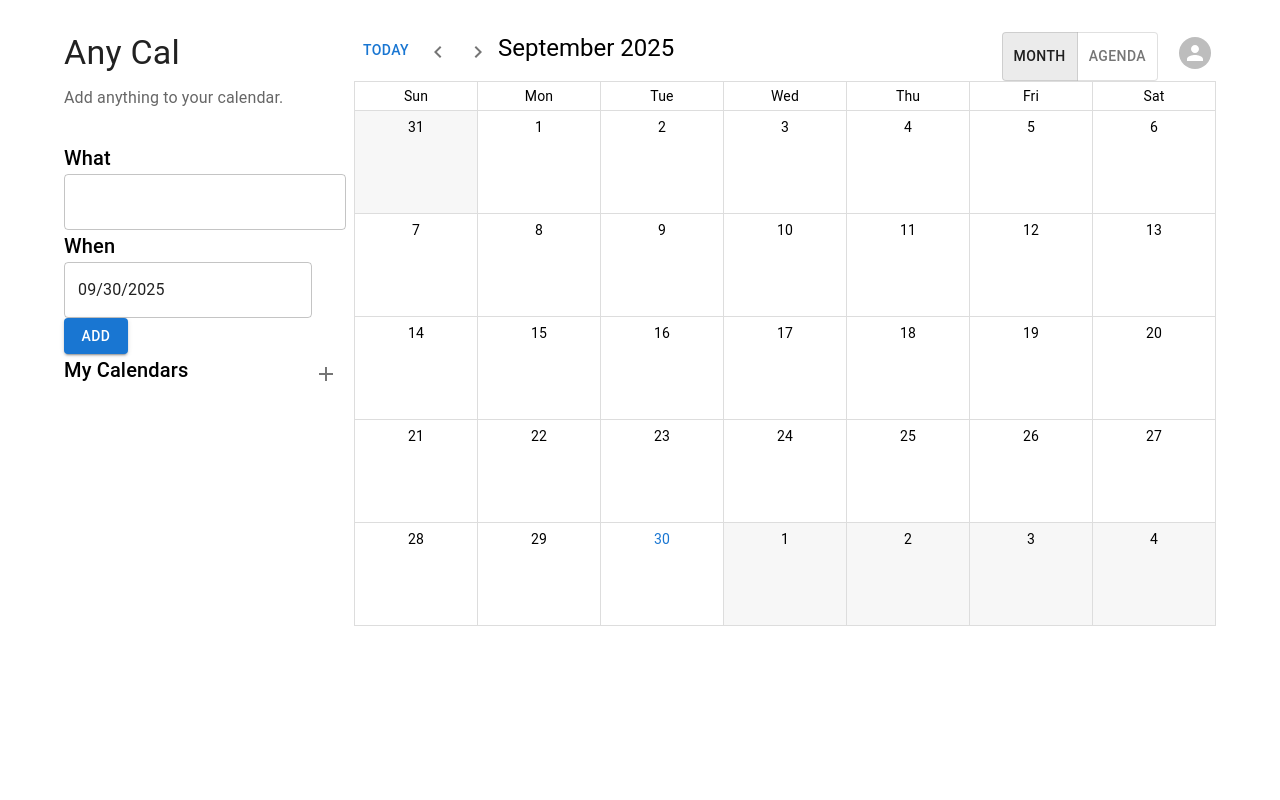
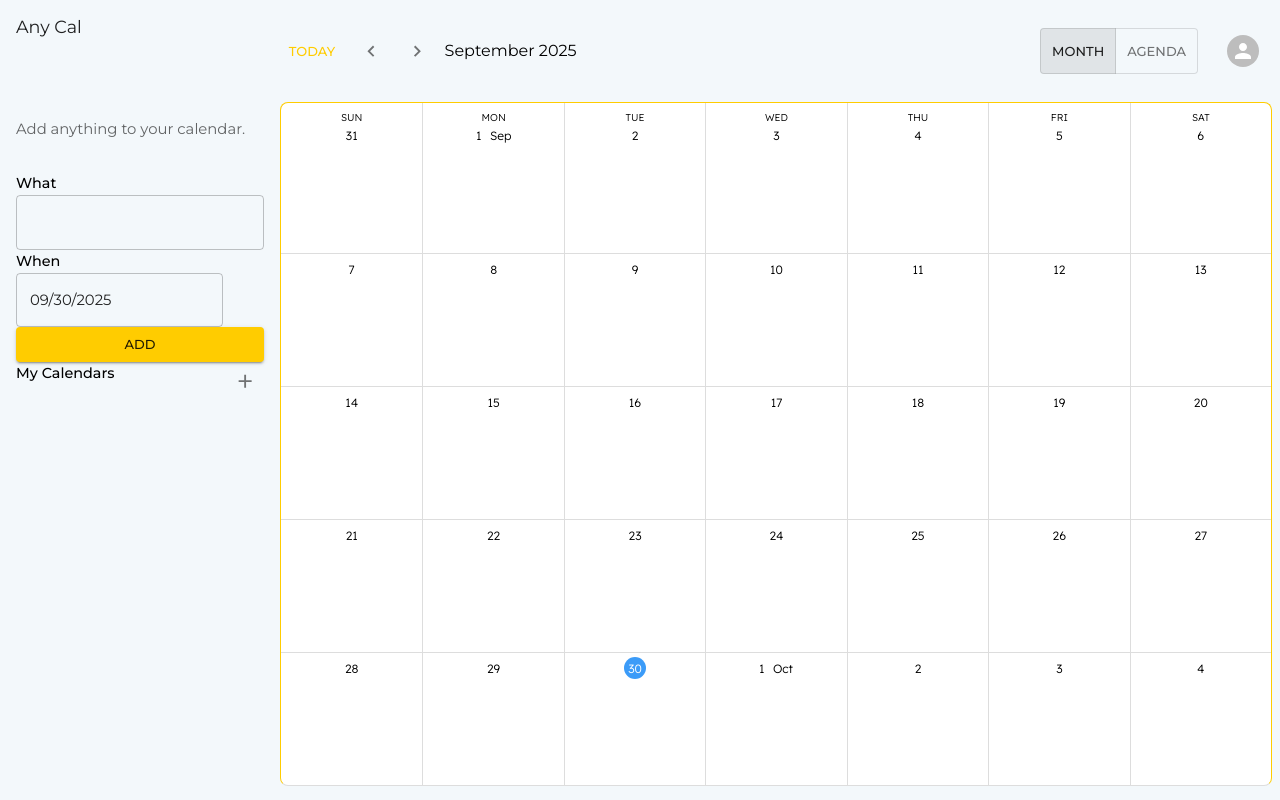
Before and after one commit to IgorNadj/anycal, a React (Vite) app: page / in a window 1280 px wide. Built offline with nearby package versions, Linux system fonts and the light colour scheme; what sqlite would draw is missing.

Commit message:
Make ui a bit nicer

```diff
--- a/index.html
+++ b/index.html
@@ -5,8 +5,18 @@
     <meta content="width=device-width, initial-scale=1.0" name="viewport" />
     <title>Vite + React + TS</title>
     <meta content="script-src 'self'" http-equiv="Content-Security-Policy" />
+
+    <!-- Fonts first to prevent FOUT -->
+    <link href="https://fonts.googleapis.com" rel="preconnect">
+    <link crossorigin href="https://fonts.gstatic.com" rel="preconnect">
+    <link href="https://fonts.googleapis.com/css2?family=Lexend:wght@300&family=Montserrat:ital,wght@0,100..900;1,100..900&display=swap" rel="stylesheet">
+
     <!-- Analytics -->
     <script async data-goatcounter="https://analytics.dev.igornadj.io/count" src="//analytics.dev.igornadj.io/count.js"></script>
+  <style>
+    html, body { height: 100%; margin: 0; overflow: hidden; }
+    #root { height: 100%; }
+  </style>
 </head>
 <body>
 <div id="root"></div>
--- a/src/App.tsx
+++ b/src/App.tsx
@@ -1,3 +1,4 @@
+import { createTheme, ThemeProvider } from "@mui/material";
 import { AdapterDateFns } from "@mui/x-date-pickers/AdapterDateFnsV3";
 import { LocalizationProvider } from "@mui/x-date-pickers/LocalizationProvider";
 import { QueryClient, QueryClientProvider } from "@tanstack/react-query";
@@ -11,14 +12,62 @@ const userLocale = getUserLocale();
 
 const queryClient = new QueryClient();
 
+const theme = createTheme({
+  palette: {
+    mode: "light",
+    primary: {
+      main: "#ffcc00",
+    },
+    secondary: {
+      main: "#3b9bf8",
+    },
+    info: {
+      main: "#4ca4ee",
+    },
+    success: {
+      main: "#4ca4ee",
+    },
+  },
+  typography: {
+    fontFamily: ["Montserrat", "Roboto", "sans-serif"].join(","),
+    fontSize: 13,
+    h6: {
+      fontSize: "0.9rem",
+    },
+    h5: {
+      fontSize: "1rem",
+    },
+    h4: {
+      fontSize: "1.1rem",
+    },
+    h3: {
+      fontSize: "1.2rem",
+    },
+    h2: {
+      fontSize: "1.4rem",
+    },
+    h1: {
+      fontSize: "1.6rem",
+      fontWeight: 300,
+    },
+    body2: {
+      fontSize: 12,
+      fontFamily: "Lexend, Roboto, sans-serif",
+      fontWeight: 300,
+    },
+  },
+});
+
 export const App = () => {
   return (
     <QueryClientProvider client={queryClient}>
       <AppProvider>
         <AuthProvider>
           <LocalizationProvider dateAdapter={AdapterDateFns} adapterLocale={userLocale}>
-            <Main />
-            <ReactQueryDevtools initialIsOpen={false} />
+            <ThemeProvider theme={theme}>
+              <Main />
+              <ReactQueryDevtools initialIsOpen={false} />
+            </ThemeProvider>
           </LocalizationProvider>
         </AuthProvider>
       </AppProvider>
--- a/src/components/AppHeader.tsx
+++ b/src/components/AppHeader.tsx
@@ -1,3 +1,4 @@
+import { Box } from "@mui/material";
 import type { ViewMode } from "../types.ts";
 import { AuthAvatar } from "./auth/AuthAvatar.tsx";
 import { CurrentDateDisplay } from "./header/CurrentDateDisplay.tsx";
@@ -19,28 +20,28 @@ export const AppHeader = ({
   setCurrentDate,
 }: Props) => {
   return (
-    <div style={{ display: "flex" }}>
-      <div style={{ flex: 1, display: "flex" }}>
-        <div>
+    <Box
+      sx={{
+        height: "70px",
+        display: "flex",
+        alignItems: "center",
+        justifyContent: "space-between",
+        gap: 1,
+      }}
+    >
+      <Box sx={{ flex: 1, display: "flex", alignItems: "center", gap: 1 }}>
         <Today setCurrentDate={setCurrentDate} />
-        </div>
-        <div>
         <PrevNext
           viewMode={viewMode}
           currentDate={currentDate}
           setCurrentDate={setCurrentDate}
         />
-        </div>
-        <div>
         <CurrentDateDisplay currentDate={currentDate} viewMode={viewMode} />
-        </div>
-      </div>
-      <div>
+      </Box>
+      <Box sx={{ display: "flex", alignItems: "center", gap: 1 }}>
         <ViewModeSelector viewMode={viewMode} setViewMode={setViewMode} />
-      </div>
-      <div>
         <AuthAvatar />
-      </div>
-    </div>
+      </Box>
+    </Box>
   );
 };
--- a/src/components/LeftSidebar.tsx
+++ b/src/components/LeftSidebar.tsx
@@ -1,12 +1,10 @@
 import { Box, Typography } from "@mui/material";
-import { AppLogo } from "./AppLogo.tsx";
 import { CalendarsList } from "./CalendarsList.tsx";
 import { AddEventForm } from "./form/AddEventForm.tsx";
 
 export const LeftSidebar = () => {
   return (
-    <>
-      <AppLogo />
+    <Box sx={{ height: "100%", display: "flex", flexDirection: "column" }}>
       <Box>
         <Typography
           variant="body1"
@@ -17,6 +15,6 @@ export const LeftSidebar = () => {
       </Box>
       <AddEventForm />
       <CalendarsList />
-    </>
+    </Box>
   );
 };
--- a/src/components/Main.tsx
+++ b/src/components/Main.tsx
@@ -1,4 +1,4 @@
-import { Box, Container, Grid2 as Grid } from "@mui/material";
+import { Box } from "@mui/material";
 import { useContext, useState } from "react";
 import { DEFAULT_VIEW_MODE } from "../constants.ts";
 import { useCalendars } from "../hooks/useCalendars.ts";
@@ -6,6 +6,7 @@ import { useEvents } from "../hooks/useEvents.ts";
 import { AppContext } from "../state/AppContext.tsx";
 import type { ViewMode } from "../types.ts";
 import { AppHeader } from "./AppHeader.tsx";
+import { AppLogo } from "./AppLogo.tsx";
 import { AddCalendarDialog } from "./form/AddCalendarDialog.tsx";
 import { EditCalendarDialog } from "./form/EditCalendarDialog.tsx";
 import { EditEventDialog } from "./form/EditEventDialog.tsx";
@@ -24,27 +25,50 @@ export const Main = () => {
   const [viewMode, setViewMode] = useState<ViewMode>(DEFAULT_VIEW_MODE);
   const [currentDate, setCurrentDate] = useState<Date>(new Date());
 
+  const headerHeight = 70;
+
   return (
-    <Container sx={{ py: { xs: 8, sm: 3 } }}>
-      <Box>
-        <Grid container spacing={1}>
-          <Grid size={3}>
+    <Box
+      sx={{
+        height: "100vh",
+        backgroundColor: "#f3f8fb",
+        display: "flex",
+        flexDirection: "row",
+      }}
+    >
+      {/* Left */}
+      <Box
+        sx={{ height: "100%", display: "flex", flexDirection: "column", width: "280px" }}
+      >
+        <Box margin={2} height={headerHeight}>
+          <AppLogo />
+        </Box>
+        <Box sx={{ flex: 1, overflow: "hidden" }}>
+          {/* Scrollable content */}
+          <Box sx={{ overflowY: "auto", height: "100%" }}>
+            <Box padding={2}>
               <LeftSidebar />
-          </Grid>
-          <Grid size={9}>
+            </Box>
+          </Box>
+        </Box>
+      </Box>
+      {/* Right */}
+      <Box sx={{ height: "100%", display: "flex", flexDirection: "column", flex: 1 }}>
+        <Box paddingTop={2} paddingBottom={2} paddingRight={2} height={headerHeight}>
           <AppHeader
             viewMode={viewMode}
             setViewMode={setViewMode}
             currentDate={currentDate}
             setCurrentDate={setCurrentDate}
           />
+        </Box>
+        <Box sx={{ flex: 1 }} paddingRight={1} paddingBottom={2}>
           <MainCalendar viewMode={viewMode} currentDate={currentDate} />
-          </Grid>
-        </Grid>
+        </Box>
       </Box>
       <EditEventDialog key={currentlyEditingEvent?.uuid} />
       <EditCalendarDialog key={currentlyEditingCalendar?.uuid} />
       <AddCalendarDialog />
-    </Container>
+    </Box>
   );
 };
--- a/src/components/MainCalendar.tsx
+++ b/src/components/MainCalendar.tsx
@@ -1,3 +1,4 @@
+import { Box } from "@mui/material";
 import { useEvents } from "../hooks/useEvents.ts";
 import type { ViewMode } from "../types.ts";
 import { MonthView } from "./calendar-views/MonthView.tsx";
@@ -21,6 +22,8 @@ export const MainCalendar = ({ viewMode, currentDate }: Props) => {
   }
 
   return (
-    <>{viewMode === "month" && <MonthView events={events} currentDate={currentDate} />}</>
+    <Box style={{ height: "100%" }}>
+      {viewMode === "month" && <MonthView events={events} currentDate={currentDate} />}
+    </Box>
   );
 };
--- a/src/components/calendar-views/EventChip.tsx
+++ b/src/components/calendar-views/EventChip.tsx
@@ -1,4 +1,4 @@
-import { Chip } from "@mui/material";
+import { Box, Typography } from "@mui/material";
 import { useContext } from "react";
 import { CALENDAR_COLOURS } from "../../constants.ts";
 import { useCalendars } from "../../hooks/useCalendars.ts";
@@ -22,21 +22,27 @@ export const EventChip = ({ event }: { event: CalendarEvent }) => {
   }
 
   return (
-    <Chip
+    <Box
+      borderRadius={10}
       sx={{
         backgroundColor: CALENDAR_COLOURS[calendar.colour],
         width: "100%",
-        overflow: "hidden",
-        "& .MuiChip-label": {
+      }}
+      onClick={() => setCurrentlyEditingEvent(event)}
+    >
+      <Typography
+        variant="body2"
+        padding={0.5}
+        sx={{
+          textOverflow: "ellipsis",
           overflow: "hidden",
-          textOverflow: "ellipsis",
-          whiteSpace: "nowrap",
           width: "100%",
-          maxWidth: "100%",
-        },
-      }}
-      label={event.name}
-      onClick={() => setCurrentlyEditingEvent(event)}
-    />
+          textWrap: "nowrap",
+          cursor: "pointer",
+        }}
+      >
+        {event.name}
+      </Typography>
+    </Box>
   );
 };
--- a/src/components/calendar-views/MonthView.tsx
+++ b/src/components/calendar-views/MonthView.tsx
@@ -1,4 +1,5 @@
-import { Typography } from "@mui/material";
+import { Box, Typography } from "@mui/material";
+import { format } from "date-fns";
 import { useMemo } from "react";
 import type { CalendarEvent } from "../../types.ts";
 import { EventChip } from "./EventChip.tsx";
@@ -64,6 +65,7 @@ type Props = {
 export const MonthView = ({ events, currentDate }: Props) => {
   const { start, end } = useMemo(() => getMonthGridRange(currentDate), [currentDate]);
   const days = useMemo(() => eachDayOfInterval(start, end), [start, end]);
+  const weeks = useMemo(() => Math.ceil(days.length / 7), [days]);
   const getEvents = useMemo(() => eventsByDay(events), [events]);
 
   const today = useMemo(() => {
@@ -72,81 +74,143 @@ export const MonthView = ({ events, currentDate }: Props) => {
     return n;
   }, []);
 
-  const activeMonth = currentDate.getMonth();
+  // const activeMonth = currentDate.getMonth();
 
   return (
-    <div style={{ display: "grid", gridTemplateRows: "auto 1fr", rowGap: 8 }}>
+    <Box
+      border={1}
+      borderColor={"primary.main"}
+      borderRadius={2}
+      style={{
+        height: "100%",
+        minHeight: 0,
+        display: "flex",
+        flexDirection: "column",
+        borderBottom: "1px solid #ddd",
+        backgroundColor: "#fff",
+      }}
+    >
+      {/* Weekday header row */}
       <div
         style={{
+          height: 17,
           display: "grid",
           gridTemplateColumns: "repeat(7, minmax(0, 1fr))",
-          gap: 1,
-          border: "1px solid #ddd",
-          backgroundColor: "#ddd",
         }}
       >
-        {/* Day of week header */}
         {WEEKDAY_LABELS.map((lbl) => (
-          <Typography
-            key={lbl}
-            variant="body2"
+          <Box
             sx={{
-              textAlign: "center",
-              py: 0.5,
-              backgroundColor: "#fff",
+              borderLeft: lbl === "Sun" ? "none" : "1px solid #ddd",
+              height: "100%",
             }}
           >
-            {lbl}
-          </Typography>
+            <Typography
+              key={lbl}
+              variant="body2"
+              padding={0}
+              paddingTop={1}
+              sx={{
+                textAlign: "center",
+                textTransform: "uppercase",
+                fontSize: "10px",
+              }}
+            >
+              {lbl}
+            </Typography>
+          </Box>
         ))}
+      </div>
 
-        {/* Days grid */}
-        {days.map((day) => {
-          const outOfMonth = day.getMonth() !== activeMonth;
+      {/* Days grid */}
+      <div
+        style={{
+          flex: 1,
+          minHeight: 0,
+          display: "grid",
+          gridTemplateColumns: "repeat(7, minmax(0, 1fr))",
+          gridTemplateRows: `repeat(${weeks}, 1fr)`,
+        }}
+      >
+        {days.map((day, idx) => {
+          // const outOfMonth = day.getMonth() !== activeMonth;
           const isToday = isSameDay(day, today);
+          const isLeftmostColumn = idx % 7 === 0;
           const dayEvents = getEvents(day);
 
           return (
-            <div
+            <Box
               key={day.toISOString()}
-              style={{
-                padding: 6,
-                minHeight: 90,
-                cursor: "pointer",
-                backgroundColor: outOfMonth ? "#f7f7f7" : "#fff",
-                display: "flex",
-                flexDirection: "column",
-                gap: 4,
+              padding={0}
+              sx={{
+                height: "100%",
                 minWidth: 0,
                 overflow: "hidden",
+                borderTop: idx >= 7 ? "1px solid #ddd" : "none",
+                borderLeft: isLeftmostColumn ? "none" : "1px solid #ddd",
               }}
             >
-              <div style={{ textAlign: "center", marginBottom: 4 }}>
-                <Typography
-                  variant="body2"
-                  sx={{ color: isToday ? "primary.main" : "inherit" }}
+              {/* Day label */}
+              <Box
+                paddingTop={0.5}
+                sx={{ display: "flex", justifyContent: "center", flexDirection: "row" }}
+              >
+                {/* Day number */}
+                <Box
+                  sx={{
+                    width: "1.4rem",
+                    height: "1.4rem",
+                    borderRadius: 100,
+                    backgroundColor: isToday ? "secondary.main" : "inherit",
+                    color: isToday ? "white" : "inherit",
+                    display: "flex",
+                    alignItems: "center",
+                  }}
                 >
-                  {day.getDate()}
-                </Typography>
-              </div>
+                  <Typography textAlign="center" sx={{ flex: 1 }} variant="body2">
+                    {day.getDate()}
+                  </Typography>
+                </Box>
 
-              <div
-                style={{
+                {/* 1st of Month */}
+                {day.getDate() === 1 && (
+                  <Box
+                    paddingLeft={isToday ? 0.2 : 0}
+                    paddingRight={0.9}
+                    sx={{
+                      width: "1.4rem",
+                      height: "1.4rem",
+                      borderRadius: 100,
+                      display: "flex",
+                      alignItems: "center",
+                    }}
+                  >
+                    <Typography variant="body2">{format(day, "MMM")}</Typography>
+                  </Box>
+                )}
+              </Box>
+
+              {/* Event Chips */}
+              <Box
+                paddingTop={0.5}
+                paddingBottom={0.5}
+                sx={{
                   display: "flex",
                   flexDirection: "column",
                   gap: 4,
                   minWidth: 0,
                   overflow: "hidden",
+                  justfiyContent: "flex-start",
                 }}
               >
                 {dayEvents.map((ev) => (
                   <EventChip key={ev.uuid} event={ev} />
                 ))}
-              </div>
-            </div>
+              </Box>
+            </Box>
           );
         })}
       </div>
-    </div>
+    </Box>
   );
 };
```
Lines whose indentation alone changed are shown as unchanged.
